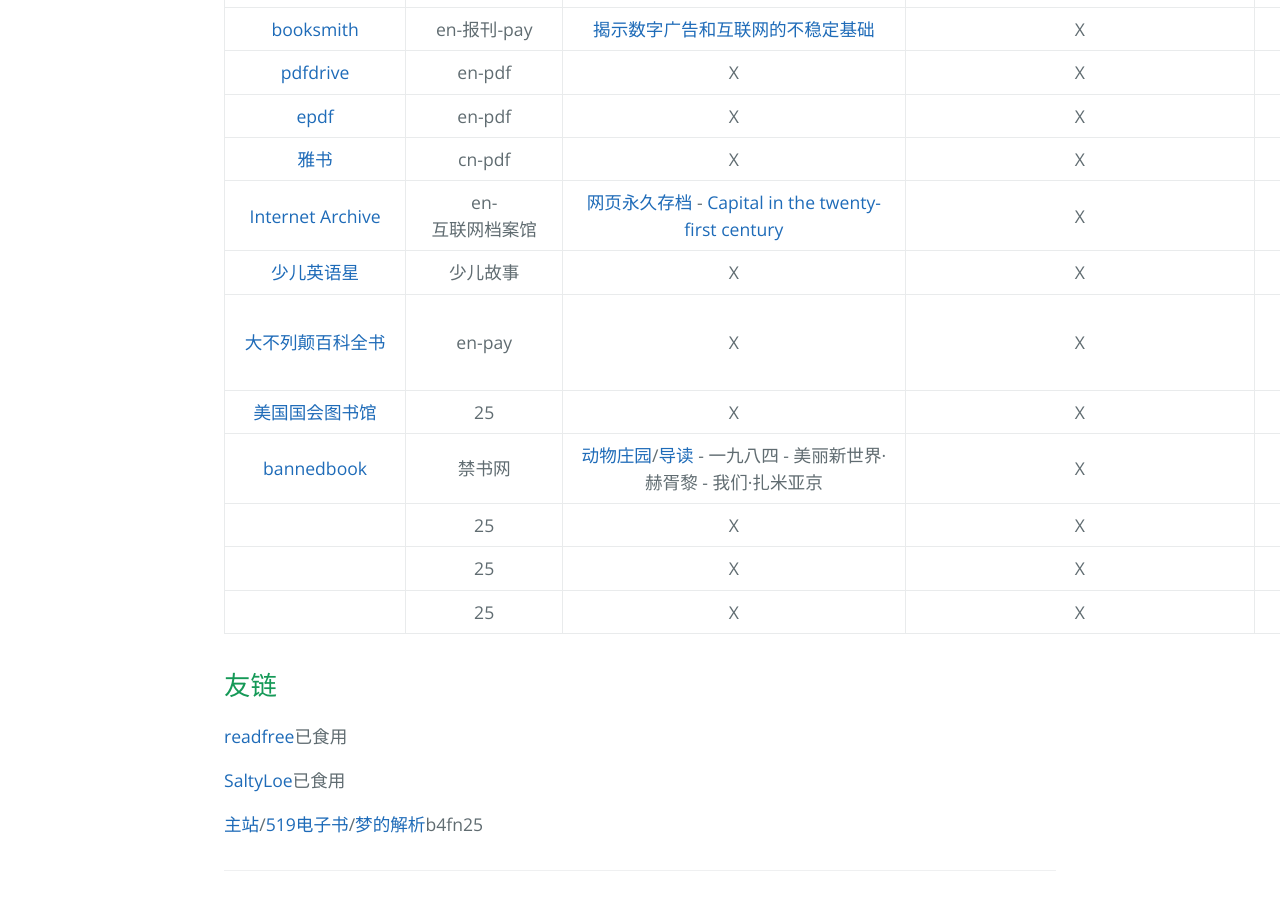
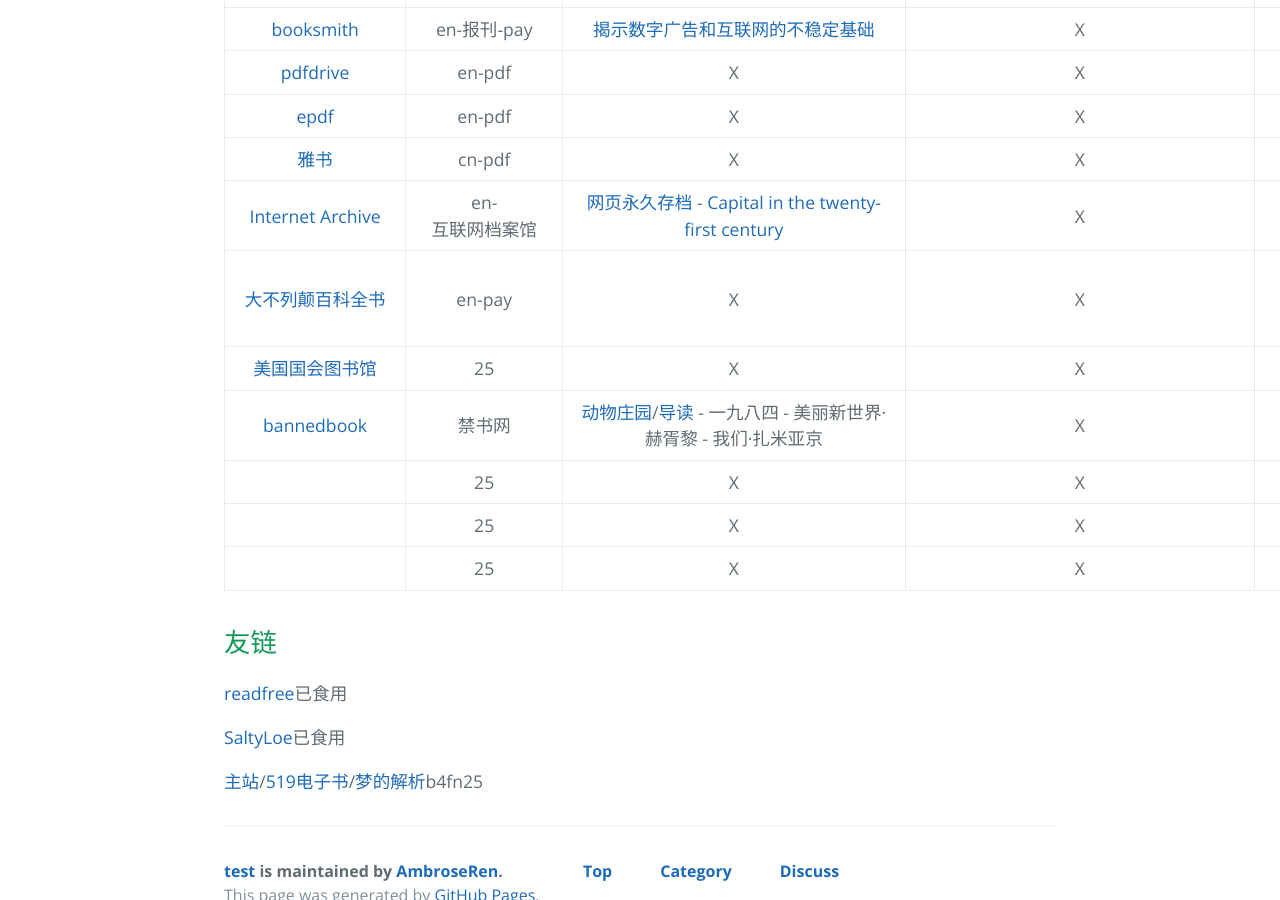
Before and after one commit to AmbroseRen/test, a Jekyll site: the page built from Library/BookSearch.md, in a window 1280 px wide and 900 px high, scrolled down 3187 px. Built offline with Jekyll 4.4.1, drawn with Linux system fonts in a browser that asks for light colours; our own code applies the rules of GitHub Pages for plain Markdown files; the repository's description, which GitHub fills in, is left out.

Commit message:
Update BookSearch.md

```diff
--- a/Library/BookSearch.md
+++ b/Library/BookSearch.md
@@ -76,7 +76,6 @@
 | [epdf](https://epdf.pub/en/) | en-pdf | X | X | X |
 | [雅书](https://yabook.org/) | cn-pdf | X | X | X |
 | [Internet Archive](https://archive.org/) | en-互联网档案馆 | [网页永久存档](https://archive.is/) - [Capital in the twenty-first century](https://archive.org/details/isbn_9780674430006/page/7/mode/2up) | X | X |
-| [少儿英语星](http://www.kindle178.com/) | 少儿故事 | X | X | X |
 | [大不列颠百科全书](https://www.britannica.com/) | en-pay | X | X | [克劳德·香农（Claude Shannon）](https://www.britannica.com/biography/Claude-Shannon)的[交流模型•信息论之父](https://www.britannica.com/science/information-theory/Classical-information-theory#ref1140401) |
 | [美国国会图书馆](https://www.loc.gov/) | 25 | X | X | [分类索引](https://www.loc.gov/aba/publications/FreeLCC/freelcc.html) |
 | [bannedbook](https://www.bannedbook.org/bbook.php) | 禁书网 | [动物庄园](https://www.bannedbook.org/resources/file/4502)/[导读](https://zhuanlan.zhihu.com/p/134483734) - 一九八四 - 美丽新世界·赫胥黎 - 我们·扎米亚京 | X | X |
```
